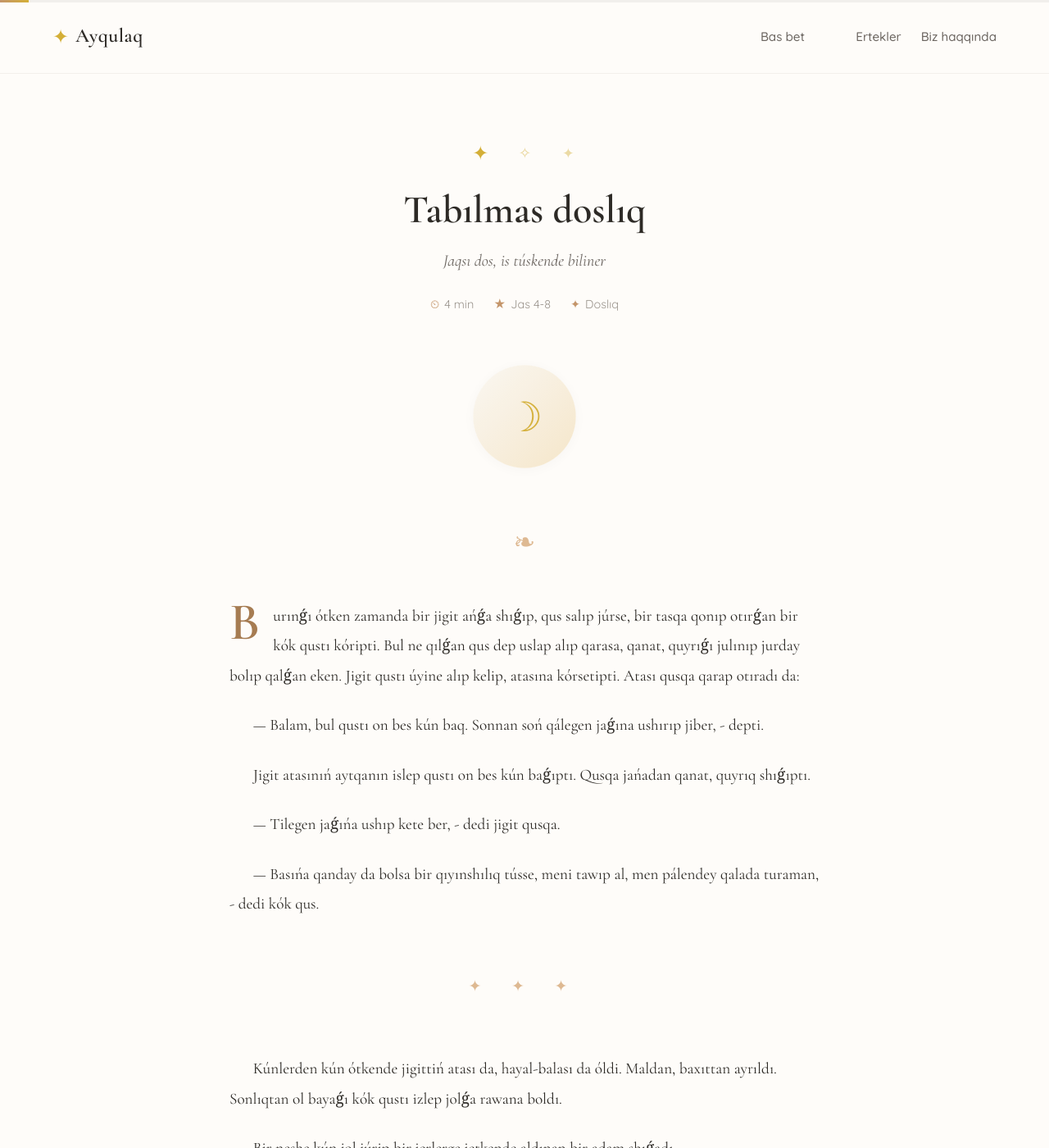
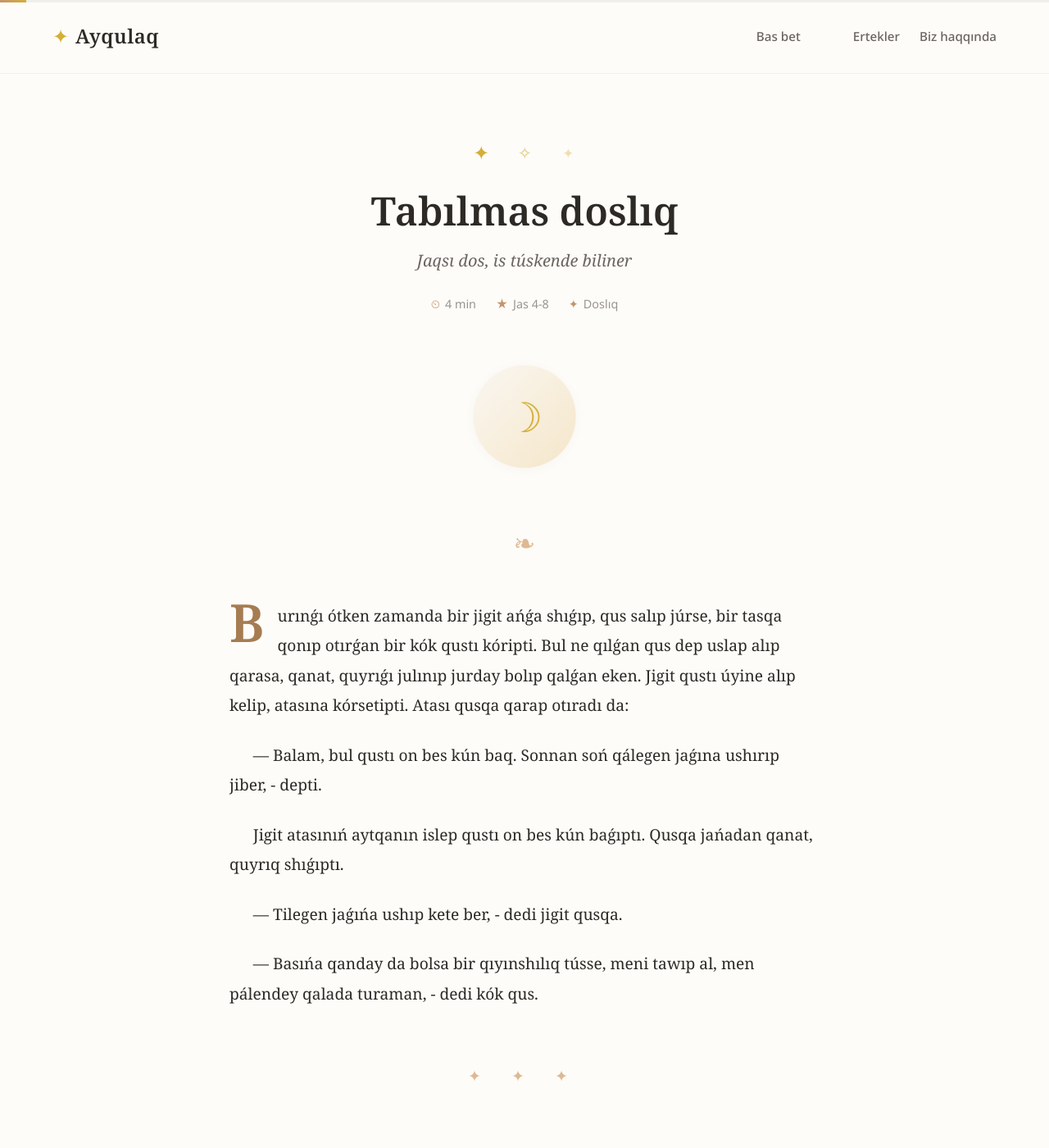
Before and after one commit to dontbeidle/ayqulaq, a Jekyll site: the page built from _tales/tabilmas-dosliq.md, in a window 1280 px wide and 1400 px high. Shown: the whole window at 82% size. Built offline with Jekyll 4.4.1, drawn with Linux system fonts in a browser that asks for light colours.

Commit message:
fix font

```diff
--- a/_includes/head.html
+++ b/_includes/head.html
@@ -5,7 +5,7 @@
 <link rel="stylesheet" href="{{ '/assets/css/main.css' | relative_url }}">
 <link rel="preconnect" href="https://fonts.googleapis.com">
 <link rel="preconnect" href="https://fonts.gstatic.com" crossorigin>
-<link href="https://fonts.googleapis.com/css2?family=Cormorant+Garamond:ital,wght@0,400;0,600;1,400&family=Quicksand:wght@400;500;600&display=swap" rel="stylesheet">
+<link href="https://fonts.googleapis.com/css2?family=Noto+Serif:ital,wght@0,400;0,600;1,400&family=Noto+Sans:wght@400;500;600&display=swap" rel="stylesheet">
 <!-- Google Analytics -->
 <script async src="https://www.googletagmanager.com/gtag/js?id=G-8XQLF408ZD"></script>
 <script>
--- a/_sass/_variables.scss
+++ b/_sass/_variables.scss
@@ -13,8 +13,8 @@ $color-star: #e8d5a3;
 $color-border: #e8e4de;
 
 // Typography
-$font-display: 'Cormorant Garamond', Georgia, serif;
-$font-body: 'Quicksand', -apple-system, sans-serif;
+$font-display: 'Noto Serif', Georgia, serif;
+$font-body: 'Noto Sans', -apple-system, sans-serif;
 
 // Spacing
 $space-xs: 0.5rem;
```
